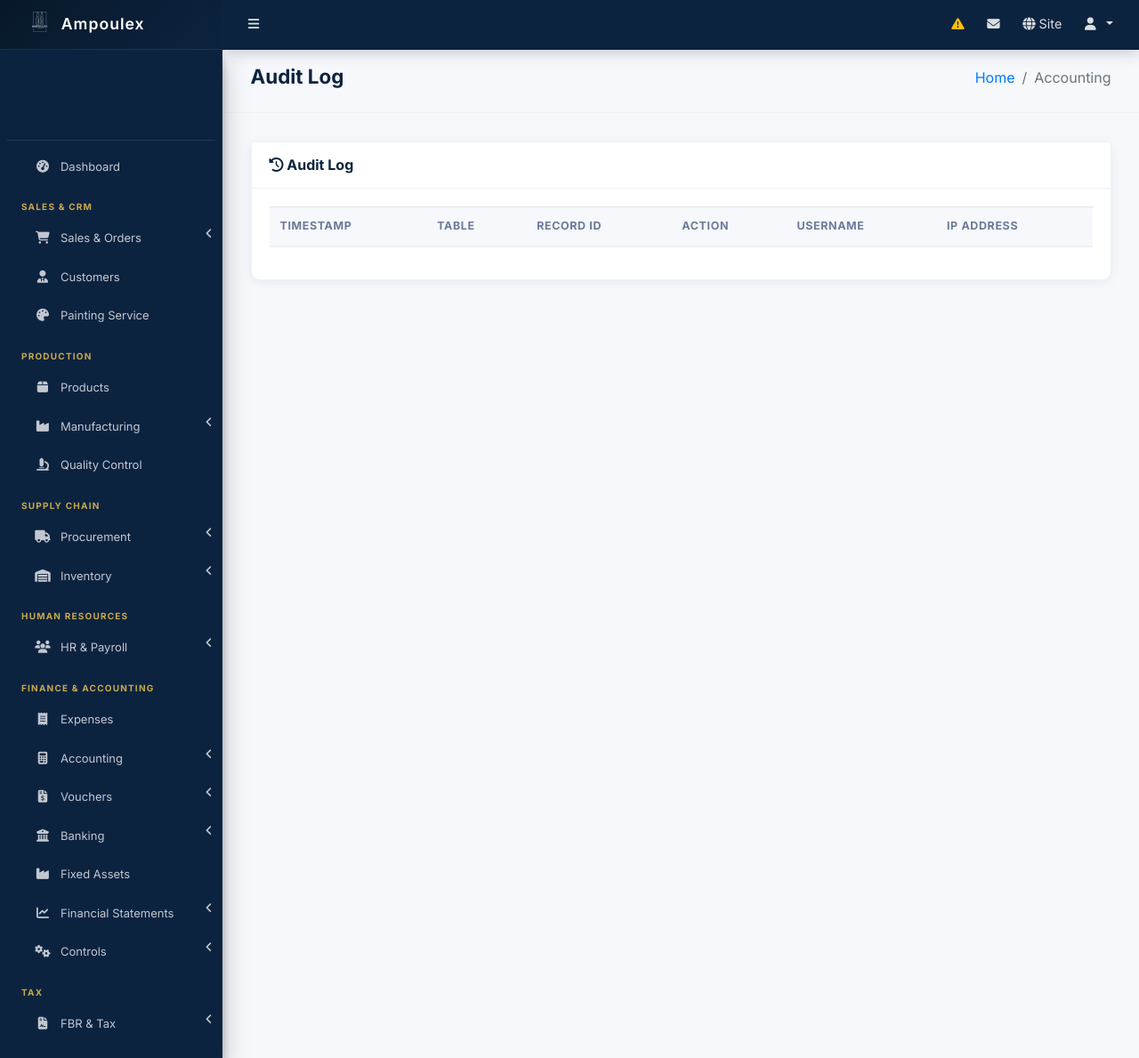
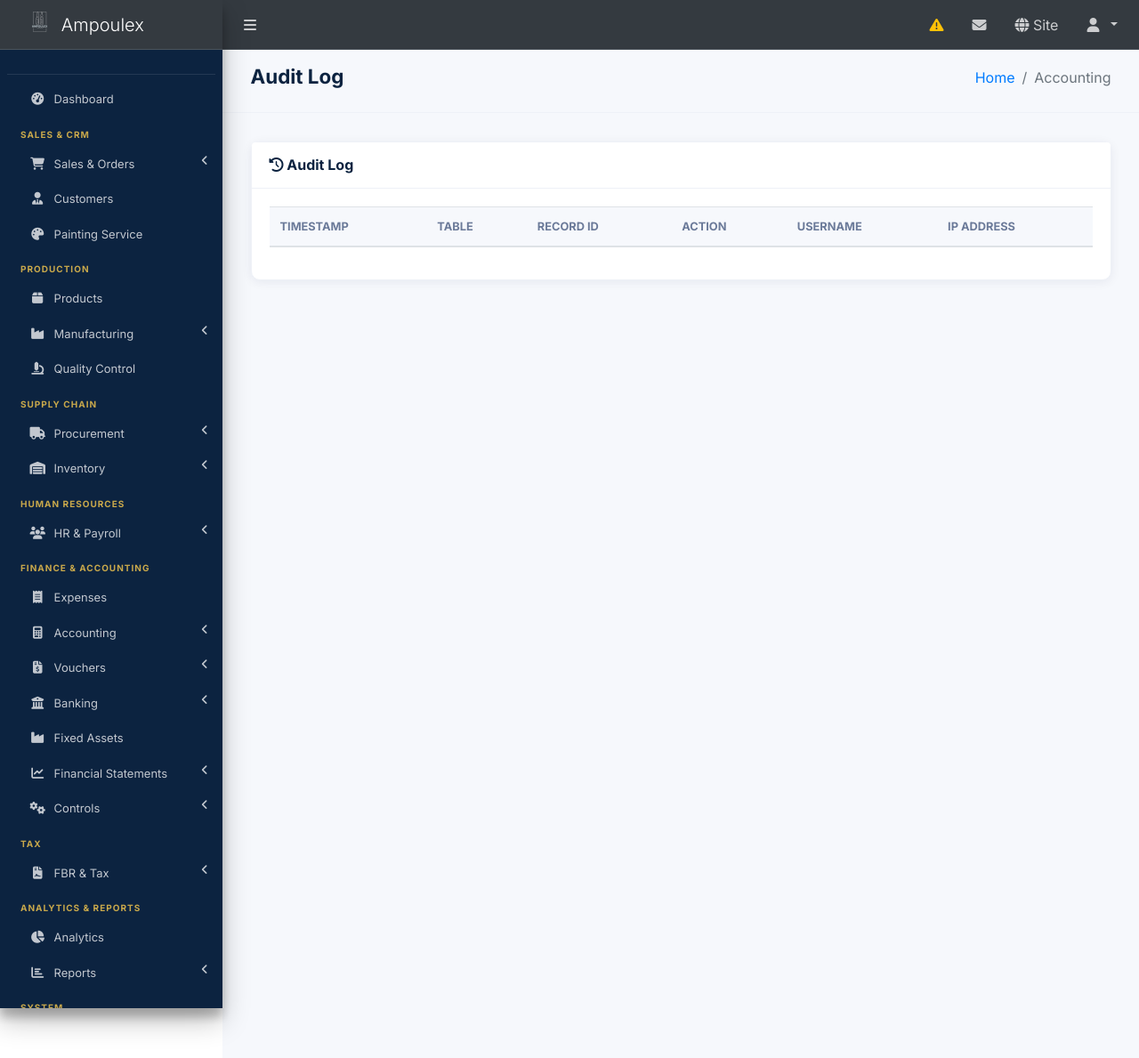
Before and after one commit to jjarral/AmpRep, a Python web app: template templates/accounting/audit_log.html in a window 1280 px wide. Shown: the whole page at 89% size. Run offline with Jinja, Linux system fonts and the light colour scheme; the template is opened without the code that fills it, so the values that code supplies are empty; some libraries are stand-ins or nearby versions.

Commit message:
Update base.html

```diff
--- a/templates/base.html
+++ b/templates/base.html
@@ -11,182 +11,70 @@
     <link rel="stylesheet" href="https://cdn.jsdelivr.net/npm/admin-lte@3.2/dist/css/adminlte.min.css">
 
     <style>
-    /* ── THEME VARIABLES ── */
     :root {
-            --ax-navy: #0c2340;
-            --ax-navy-md: #163257;
-            --ax-navy-lt: #1e4a7c;
-            --ax-gold: #c8a84b;
-            --ax-gold-lt: #e6cc7a;
-            --ax-green: #0d8a5f;
-            --ax-red: #dc2626;
-            --ax-off-white: #f6f8fc;
-            --ax-gray-100: #eef1f7;
-            --ax-gray-300: #ccd3df;
-            --ax-gray-500: #6b7a99;
-            --ax-gray-700: #2d3a52;
-            --ax-text: #1a243a;
-            --ax-radius: 10px;
-            --ax-shadow: 0 2px 12px rgba(12,35,64,.07);
+        --ax-navy: #0c2340; --ax-navy-md: #163257; --ax-navy-lt: #1e4a7c;
+        --ax-gold: #c8a84b; --ax-gold-lt: #e6cc7a; --ax-green: #0d8a5f;
+        --ax-red: #dc2626; --ax-off-white: #f6f8fc; --ax-gray-100: #eef1f7;
+        --ax-gray-300: #ccd3df; --ax-gray-500: #6b7a99; --ax-gray-700: #2d3a52;
+        --ax-text: #1a243a; --ax-radius: 10px; --ax-shadow: 0 2px 12px rgba(12,35,64,.07);
         --ax-shadow-md: 0 6px 24px rgba(12,35,64,.12);
-            --ax-navbar-h: 3.5rem;
-            --ax-sidebar-w: 250px;
     }
+    body, .wrapper { font-family: 'Inter', sans-serif !important; }
 
-        /* ── GLOBAL & LAYOUT (Fixes Double Scrollbar) ── */
-        html, body {
-            overflow: hidden !important;
-            height: 100% !important;
-            margin: 0 !important;
-            font-family: 'Inter', sans-serif !important;
-            color: var(--ax-text);
+    /* ── KILL DOUBLE SCROLLBAR ── */
+    html, body { overflow: hidden !important; height: 100% !important; margin: 0 !important; }
+    .main-header.navbar { height: 3.5rem !important; }
+    .main-sidebar {
+        height: calc(100vh - 3.5rem) !important; overflow-y: auto !important; overflow-x: hidden !important;
+        background: var(--ax-navy) !important; width: 250px !important;
     }
-        .wrapper { height: 100% !important; }
-
-        /* Navbar */
-        .main-header.navbar {
-            position: fixed !important; top: 0 !important; left: 0 !important; right: 0 !important;
-            height: var(--ax-navbar-h) !important; z-index: 1050 !important;
-            background: var(--ax-navy) !important; border: none !important;
-            box-shadow: 0 2px 16px rgba(12,35,64,.25) !important; padding: 0 1rem !important;
+    .content-wrapper {
+        height: calc(100vh - 3.5rem) !important; overflow-y: auto !important; overflow-x: hidden !important;
+        min-height: auto !important; background: var(--ax-off-white) !important; margin-left: 250px !important;
     }
-        .main-header .nav-link { color: rgba(255,255,255,.85) !important; font-size: .9rem; padding: .5rem .8rem !important; }
-        .main-header .nav-link:hover { color: var(--ax-gold-lt) !important; }
-        .main-header .dropdown-menu { border: 1px solid var(--ax-gray-100); border-radius: var(--ax-radius); box-shadow: var(--ax-shadow-md); }
-        .main-header .dropdown-item { font-size: .88rem; padding: .5rem 1rem; }
-        .main-header .dropdown-item:hover { background: var(--ax-off-white); color: var(--ax-navy); }
-
-        /* Sidebar */
-        .main-sidebar {
-            position: fixed !important; top: var(--ax-navbar-h) !important; left: 0 !important; bottom: 0 !important;
-            width: var(--ax-sidebar-w) !important; height: calc(100vh - var(--ax-navbar-h)) !important;
-            overflow-y: auto !important; overflow-x: hidden !important; z-index: 1040 !important;
-            background: var(--ax-navy) !important; box-shadow: 2px 0 12px rgba(0,0,0,.15);
-        }
-        .main-sidebar::-webkit-scrollbar { width: 4px; }
+    .main-sidebar::-webkit-scrollbar, .content-wrapper::-webkit-scrollbar { width: 4px; }
     .main-sidebar::-webkit-scrollbar-thumb { background: rgba(200,168,75,.2); border-radius: 4px; }
 
-        .brand-link {
-            height: var(--ax-navbar-h) !important; display: flex !important; align-items: center !important;
-            padding: 0 1rem !important; background: linear-gradient(135deg, #071829, var(--ax-navy)) !important;
-            border-bottom: 1px solid rgba(200,168,75,.15) !important;
-        }
-        .brand-text { font-size: 1.1rem !important; letter-spacing: 1px !important; color: #fff !important; font-weight: 600 !important; }
+    /* ── REMOVE EMPTY SPACE ABOVE USER PANEL ── */
+    .brand-link { height: 3.5rem !important; margin-bottom: 0 !important; padding: 0 1rem !important; display: flex; align-items: center; }
+    .main-sidebar .user-panel { margin-top: 0 !important; padding: 8px 15px !important; border-bottom: 1px solid rgba(255,255,255,.1); }
+    .user-panel .info a { color: var(--ax-gold-lt) !important; font-weight: 600 !important; }
 
-        .user-panel { padding: .8rem 1rem !important; border-bottom: 1px solid rgba(255,255,255,.1) !important; }
-        .user-panel .info a { color: var(--ax-gold-lt) !important; font-weight: 600 !important; font-size: .9rem; }
-        .user-panel .info small { color: rgba(255,255,255,.5) !important; }
-
-        /* Sidebar Navigation */
-        .nav-sidebar .nav-header {
-            padding: 1rem 1rem .4rem !important; font-size: 10px !important; letter-spacing: .12em !important;
-            color: var(--ax-gold) !important; font-weight: 700 !important; text-transform: uppercase;
-        }
-        .nav-sidebar .nav-link {
-            padding: .6rem 1rem !important; font-size: 13px !important; color: rgba(255,255,255,.75) !important;
-            border-radius: 6px !important; margin: .15rem .8rem !important; transition: all .15s ease;
-        }
+    /* ── NAVIGATION & ACTIVE STATES ── */
+    .nav-sidebar .nav-header { padding: 12px 15px 6px !important; font-size: 10px !important; letter-spacing: .1em !important; color: var(--ax-gold) !important; font-weight: 700 !important; text-transform: uppercase; }
+    .nav-sidebar .nav-link { padding: 8px 15px !important; font-size: 13px !important; color: rgba(255,255,255,.75) !important; border-radius: 6px !important; margin: 2px 8px !important; transition: all .15s !important; }
     .nav-sidebar .nav-link:hover { background: rgba(255,255,255,.08) !important; color: #fff !important; }
-        .nav-sidebar .nav-link.active,
-        .nav-sidebar > .nav-item > .nav-link.active {
-            background: rgba(200,168,75,.15) !important; color: var(--ax-gold-lt) !important; font-weight: 500;
-        }
-        .nav-sidebar .nav-icon { font-size: 14px !important; margin-right: .6rem !important; width: 1.3rem !important; text-align: center; }
-
-        .nav-treeview {
-            background: rgba(0,0,0,.12) !important; border-radius: 0 0 6px 6px !important;
-            margin: 0 .8rem .4rem !important; padding: .25rem 0 !important;
-        }
-        .nav-treeview .nav-link {
-            padding: .4rem 1rem .4rem 2.2rem !important; font-size: 12.5px !important; color: rgba(255,255,255,.65) !important;
-        }
-        .nav-treeview .nav-link:hover { color: #fff !important; background: rgba(255,255,255,.05) !important; }
+    .nav-sidebar .nav-link.active { background: rgba(200,168,75,.15) !important; color: var(--ax-gold-lt) !important; }
+    .nav-sidebar .nav-icon { font-size: 14px !important; margin-right: 8px !important; width: 1.3rem !important; }
+    .nav-treeview { background: rgba(0,0,0,.1) !important; border-radius: 0 0 6px 6px !important; margin: 0 8px 4px !important; }
+    .nav-treeview .nav-link { padding: 6px 15px 6px 32px !important; font-size: 12.5px !important; color: rgba(255,255,255,.65) !important; }
     .nav-treeview .nav-link.active { color: var(--ax-gold-lt) !important; background: rgba(200,168,75,.12) !important; }
 
-        /* Content Area */
-        .content-wrapper {
-            margin-left: var(--ax-sidebar-w) !important; height: calc(100vh - var(--ax-navbar-h)) !important;
-            min-height: auto !important; overflow-y: auto !important; overflow-x: hidden !important;
-            background: var(--ax-off-white) !important;
-        }
-        .content-header {
-            position: sticky; top: 0; z-index: 1020; background: var(--ax-off-white) !important;
-            padding: 1rem 1.5rem !important; margin-bottom: 1rem !important; border-bottom: 1px solid var(--ax-gray-100) !important;
-        }
+    /* ── CONTENT & COMPONENTS ── */
+    .content-header { position: sticky; top: 0; z-index: 1020; background: var(--ax-off-white) !important; padding: 1rem 1.5rem !important; margin-bottom: 1rem; border-bottom: 1px solid var(--ax-gray-100) !important; }
     .content-header h1 { font-size: 1.4rem !important; font-weight: 700 !important; color: var(--ax-navy) !important; }
     .content { padding: 1rem 1.5rem !important; }
-
-        /* Cards */
     .card { border: 1px solid var(--ax-gray-100) !important; border-radius: var(--ax-radius) !important; box-shadow: var(--ax-shadow) !important; background: #fff !important; }
     .card-header { background: #fff !important; border-bottom: 1px solid var(--ax-gray-100) !important; padding: 1rem 1.25rem !important; }
     .card-header .card-title { font-size: 1rem !important; font-weight: 700 !important; color: var(--ax-navy) !important; }
-        .card-body { padding: 1.25rem !important; }
-
-        /* Buttons */
-        .btn { font-weight: 600 !important; border-radius: 8px !important; font-size: .88rem !important; transition: all .2s; }
     .btn-primary { background: var(--ax-navy) !important; border-color: var(--ax-navy) !important; }
-        .btn-primary:hover { background: var(--ax-navy-md) !important; border-color: var(--ax-navy-md) !important; transform: translateY(-1px); }
-        .btn-success { background: var(--ax-green) !important; border-color: var(--ax-green) !important; }
-        .btn-warning { background: var(--ax-gold) !important; border-color: var(--ax-gold) !important; color: var(--ax-navy) !important; }
-        .btn-danger { background: var(--ax-red) !important; border-color: var(--ax-red) !important; }
-        .btn-outline-primary { color: var(--ax-navy) !important; border-color: var(--ax-navy) !important; }
-        .btn-outline-primary:hover { background: var(--ax-navy) !important; color: #fff !important; }
-
-        /* Tables */
-        .table { font-size: .88rem; }
-        .table thead th {
-            background: var(--ax-off-white) !important; border-bottom: 2px solid var(--ax-gray-100) !important;
-            font-size: .78rem; font-weight: 700; text-transform: uppercase; letter-spacing: .05em;
-            color: var(--ax-gray-500) !important; padding: .75rem;
-        }
-        .table td { padding: .75rem; vertical-align: middle !important; color: var(--ax-text); border-color: var(--ax-gray-100) !important; }
-        .table-striped tbody tr:nth-of-type(odd) { background: rgba(246,248,252,.6) !important; }
-        .table-hover tbody tr:hover { background: rgba(200,168,75,.05) !important; }
-
-        /* Forms */
-        .form-control, .custom-select {
-            border: 1.5px solid var(--ax-gray-100) !important; border-radius: 8px !important;
-            font-size: .9rem !important; padding: .6rem .85rem !important;
-        }
-        .form-control:focus, .custom-select:focus {
-            border-color: var(--ax-navy-lt) !important; box-shadow: 0 0 0 3px rgba(22,50,87,.1) !important;
-        }
-        .form-group label { font-size: .85rem; font-weight: 600; color: var(--ax-gray-700); }
-
-        /* Badges & Status */
-        .badge { font-weight: 700; letter-spacing: .03em; font-size: .72rem; }
+    .btn-success { background: var(--ax-green) !important; }
+    .btn-warning { background: var(--ax-gold) !important; color: var(--ax-navy) !important; }
+    .table thead th { background: var(--ax-off-white) !important; font-size: .8rem; font-weight: 700; text-transform: uppercase; color: var(--ax-gray-500) !important; }
+    .form-control { border: 1.5px solid var(--ax-gray-100) !important; border-radius: 8px !important; }
+    .form-control:focus { border-color: var(--ax-navy-lt) !important; box-shadow: 0 0 0 3px rgba(22,50,87,.1) !important; }
     .badge-primary { background: var(--ax-navy) !important; }
     .badge-success { background: var(--ax-green) !important; }
     .badge-warning { background: var(--ax-gold) !important; color: var(--ax-navy) !important; }
-        .badge-danger { background: var(--ax-red) !important; }
-        .status-badge { padding: 4px 12px; border-radius: 50px; font-size: .72rem; font-weight: 700; }
-        .badge-low-stock { background: #fee2e2; color: #dc2626; animation: pulse 2s infinite; }
+    .main-footer { background: var(--ax-navy) !important; color: rgba(255,255,255,.6) !important; padding: 1rem 1.5rem; margin-left: 250px !important; font-size: .85rem; }
 
-        /* Alerts */
-        .alert { border-radius: var(--ax-radius) !important; border: none !important; font-size: .88rem; font-weight: 500; }
-        .alert-success { background: #d1fae5 !important; color: #065f46 !important; }
-        .alert-danger, .alert-error { background: #fee2e2 !important; color: #991b1b !important; }
-        .alert-warning { background: #fef3c7 !important; color: #92400e !important; }
-        .alert-info { background: #dbeafe !important; color: #1e40af !important; }
-
-        /* Footer */
-        .main-footer {
-            background: var(--ax-navy) !important; color: rgba(255,255,255,.6) !important;
-            border: none !important; font-size: .85rem; padding: 1rem 1.5rem;
-            margin-left: var(--ax-sidebar-w) !important; position: bottom !important; bottom: 0 !important; z-index: 10 !important;
-        }
-        .main-footer a { color: var(--ax-gold-lt) !important; }
-
-        /* Responsive */
     @media (max-width: 768px) {
-            .main-sidebar { transform: translateX(-100%); transition: transform .3s ease; }
+        .main-sidebar { transform: translateX(-100%); transition: transform .3s; }
         .sidebar-open .main-sidebar { transform: translateX(0); }
         .content-wrapper, .main-footer { margin-left: 0 !important; }
-            .content-header h1 { font-size: 1.2rem !important; }
     }
-
-        /* Animations */
     @keyframes pulse { 0%,100%{opacity:1} 50%{opacity:.7} }
+    .badge-low-stock { animation: pulse 2s infinite; }
 </style>
     {% block extra_css %}{% endblock %}
 </head>
```
Lines whose indentation alone changed are shown as unchanged.
